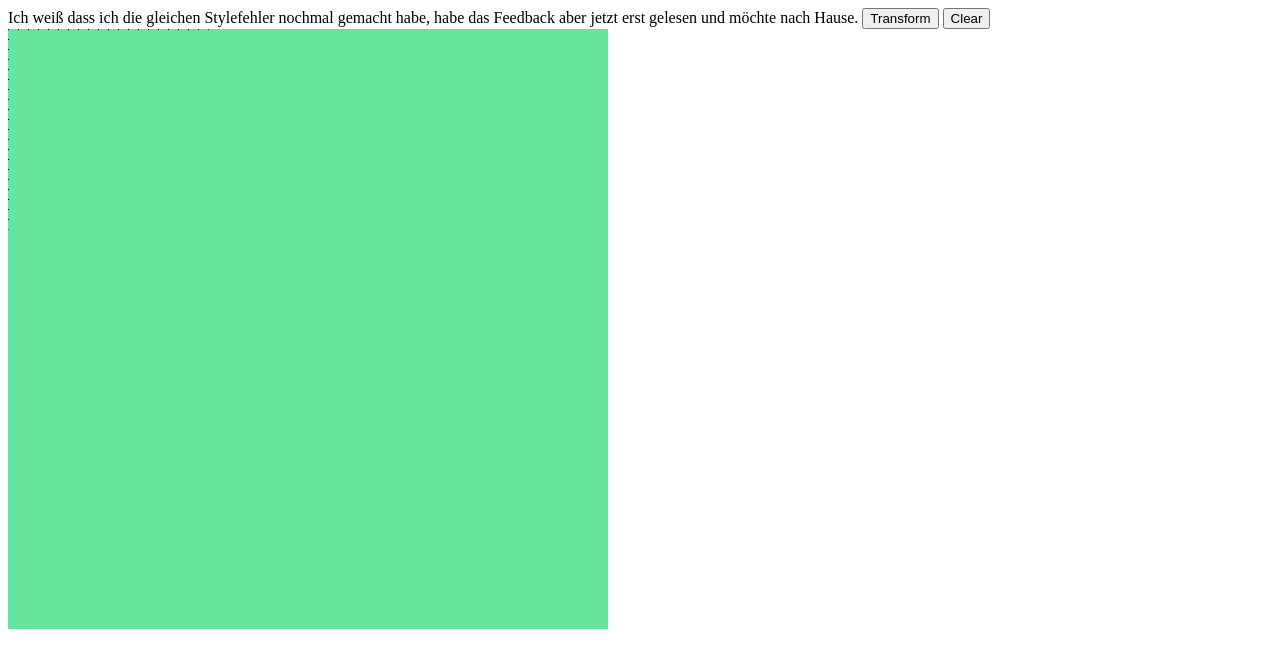
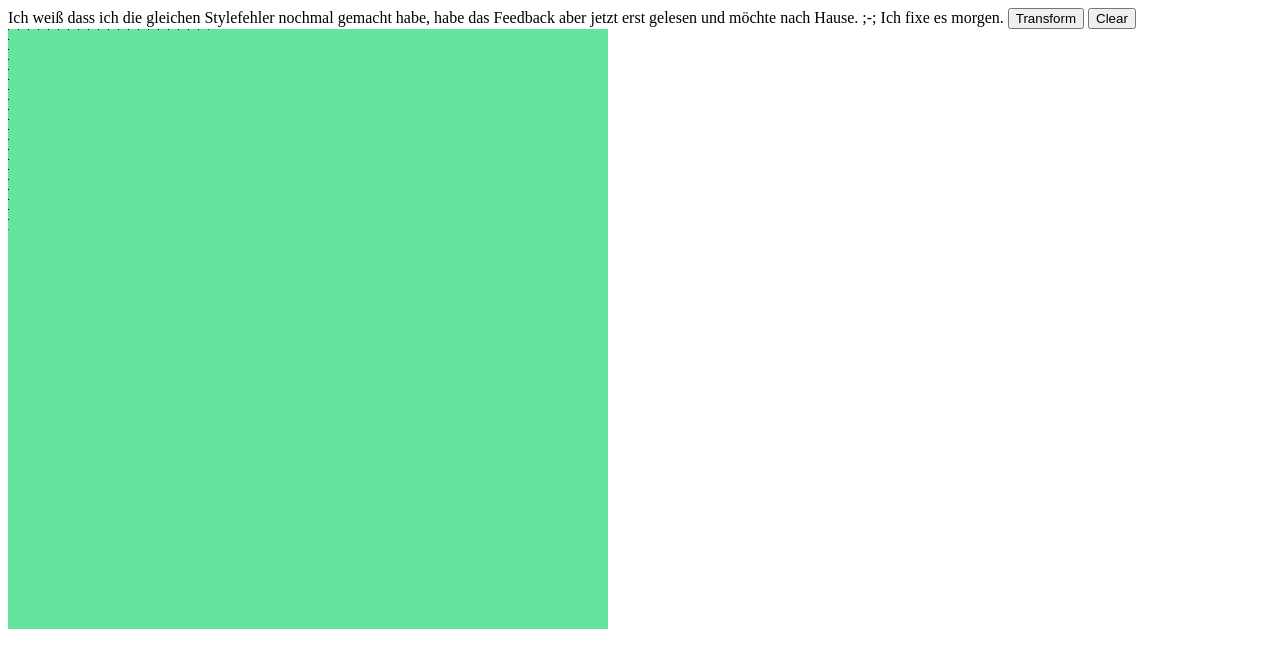
Before and after one commit to giigajules/Code2, a plain HTML site: page Transformation/transformation.html in a window 1280 px wide. Drawn offline with Linux system fonts and the light colour scheme.

Commit message:
nicer message

```diff
--- a/Transformation/transformation.html
+++ b/Transformation/transformation.html
@@ -7,7 +7,7 @@
     <script src="transformation.js" defer></script>
 </head>
 <body>
-    Ich weiß dass ich die gleichen Stylefehler nochmal gemacht habe, habe das Feedback aber jetzt erst gelesen und möchte nach Hause.
+    Ich weiß dass ich die gleichen Stylefehler nochmal gemacht habe, habe das Feedback aber jetzt erst gelesen und möchte nach Hause. ;-; Ich fixe es morgen.
     <button id="transform">Transform</button>
     <button id="clear">Clear</button>
     <canvas></canvas>
```
